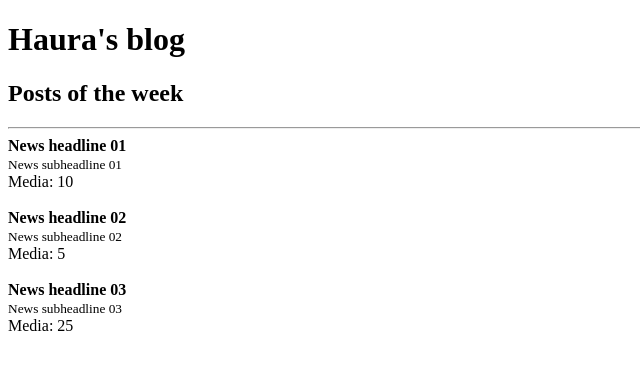
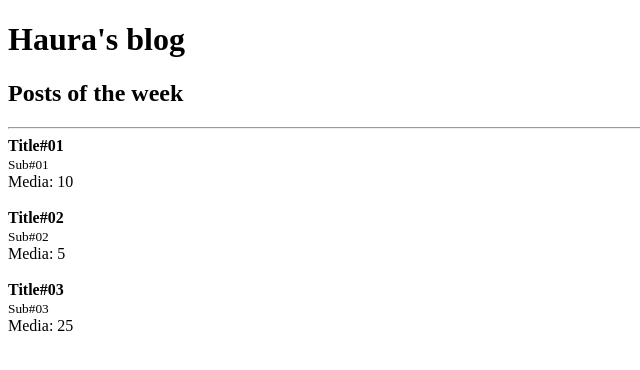
Before and after one commit to afsilvaluiz/JStack, a React app in the folder reactFundamentals/: page / in a window 1280 px wide. Shown: the top 370 px of the page, without its empty margins (0-640 px from the left). Built offline with nearby package versions, Linux system fonts and the light colour scheme.

Commit message:
chore: study of list rendering

```diff
--- a/reactFundamentals/src/App.js
+++ b/reactFundamentals/src/App.js
@@ -2,6 +2,12 @@ import React from "react";
 
 import Post from "./Post";
 import Header from "./Header";
+
+const posts = [
+  { title: 'Title#01', subtitle: 'Sub#01', likes: 20 },
+  { title: 'Title#02', subtitle: 'Sub#02', likes: 10 },
+  { title: 'Title#03', subtitle: 'Sub#03', likes: 50 },
+]
 
 function App() {
   return (
@@ -12,27 +18,17 @@ function App() {
 
       <hr />
 
-      <Post
-        likes={20}
-        post={{
-          title:'News headline 01',
-          subtitle: 'News subheadline 01',
-        }}
-      />
-      <Post
-        likes={10}
-        post={{
-          title:'News headline 02',
-          subtitle: 'News subheadline 02',
-        }}
-      />
-      <Post
-        likes={50}
-        post={{
-          title:'News headline 03',
-          subtitle: 'News subheadline 03',
-        }}
-      />
+      {posts.map(post => (
+        <Post
+          key={post.title}
+          likes={post.likes}
+          post={{
+            title: post.title,
+            subtitle: post.subtitle,
+          }}
+        />
+      ))}
+
     </>
   )
 }
```
